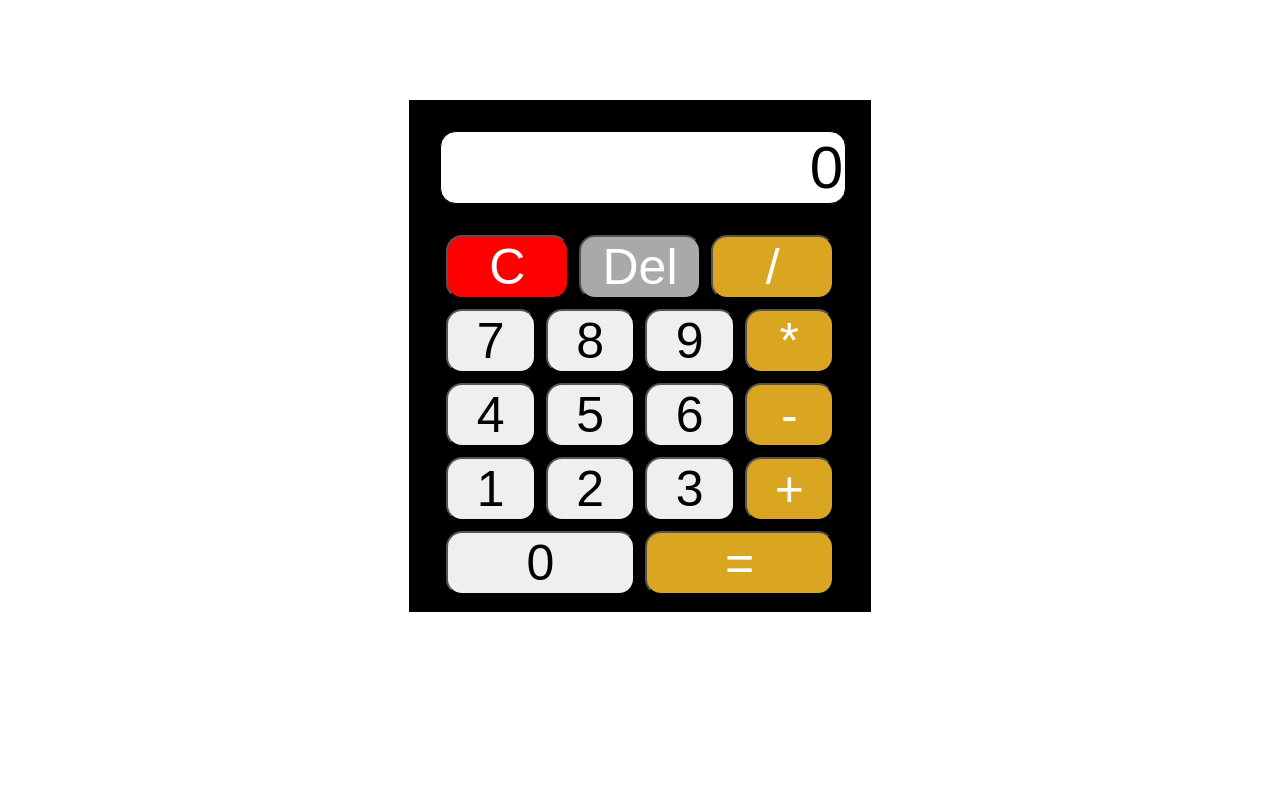
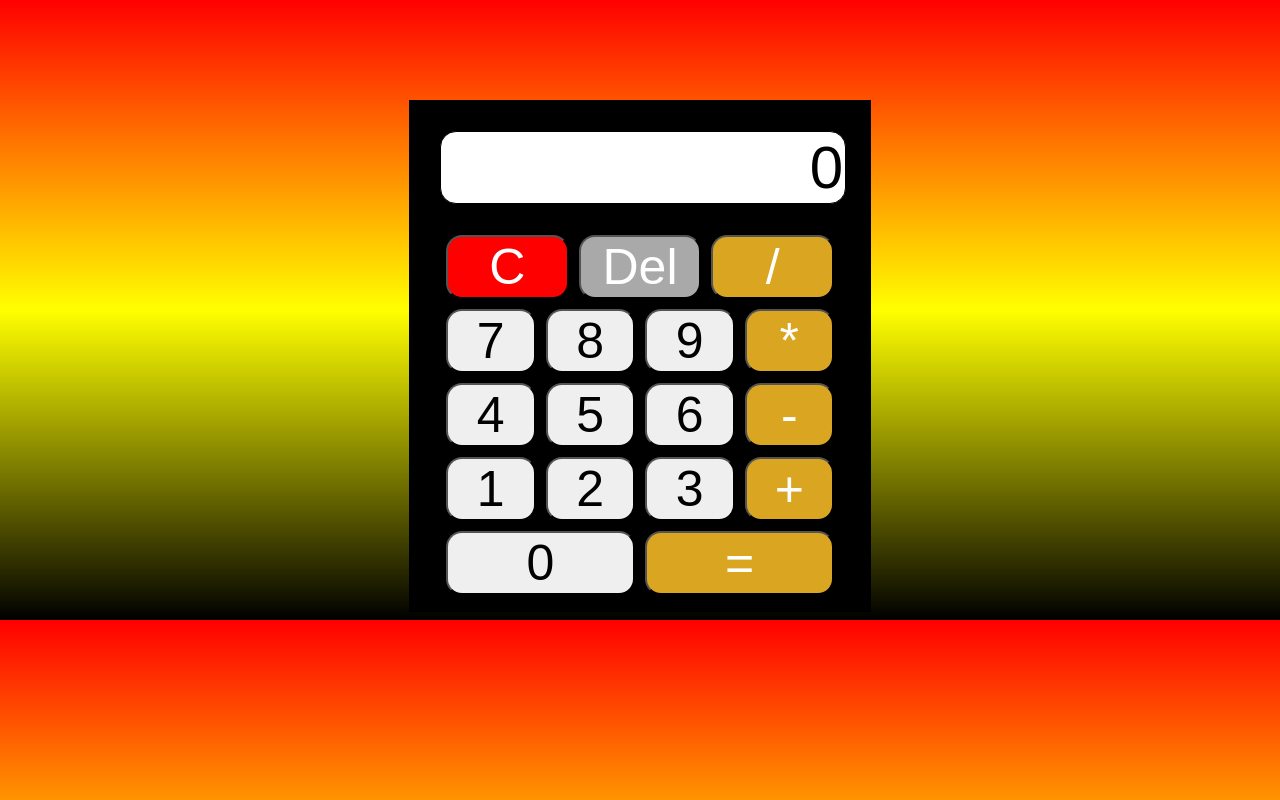
Before and after one commit to jbud729/HTML-CSS-JS-Projects, a plain HTML site: page Calculator App/index.html in a window 1280 px wide. Drawn offline with Linux system fonts and the light colour scheme.

Commit message:
changed background

```diff
--- a/Calculator App/styles.css
+++ b/Calculator App/styles.css
@@ -1,4 +1,5 @@
 body {
+  background-image: linear-gradient(red, yellow, black);
   font-size: 50px;
   justify-content: center;
   display: flex;
```
